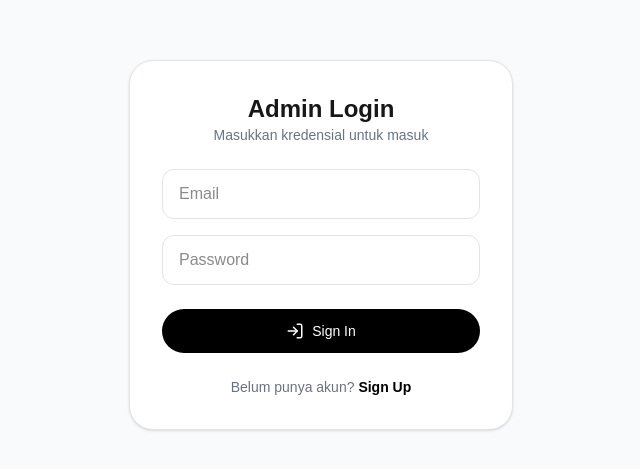
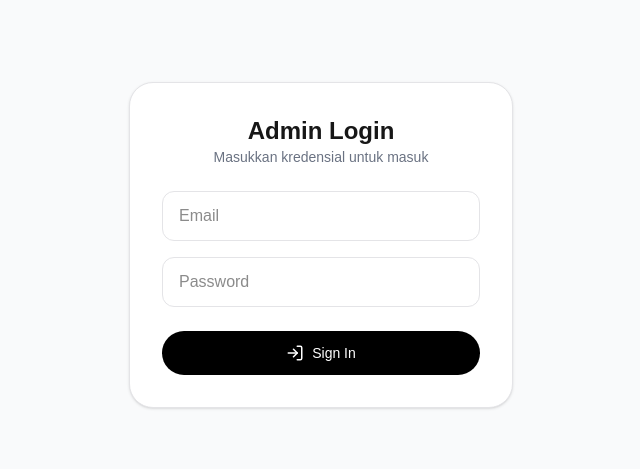
Before and after one commit to Reyyzzz24/client-portfolio, a Next.js app: page /auth/login in a window 1280 px wide. Shown: the part 155-624 px from the top of the page, without its empty margins (319-959 px from the left). Built offline with nearby package versions, Linux system fonts and the light colour scheme; no server answers.

Commit message:
update kode

```diff
--- a/app/auth/login/page.tsx
+++ b/app/auth/login/page.tsx
@@ -68,13 +68,12 @@
           )}
         </Button>
 
-        {/* 2. Tambahkan teks link ke halaman register */}
-        <p className="text-center text-sm text-gray-500">
+        {/* <p className="text-center text-sm text-gray-500">
           Belum punya akun?{' '}
           <Link href="/auth/register" className="text-black font-bold hover:underline">
             Sign Up
           </Link>
-        </p>
+        </p> */}
       </form>
     </div>
   );
```
